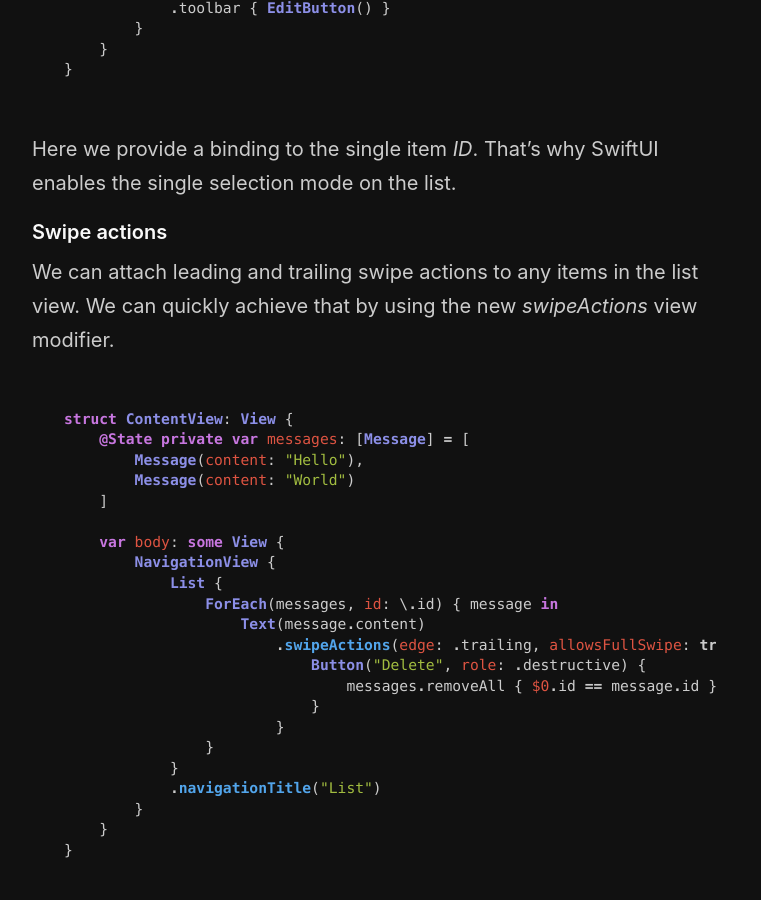
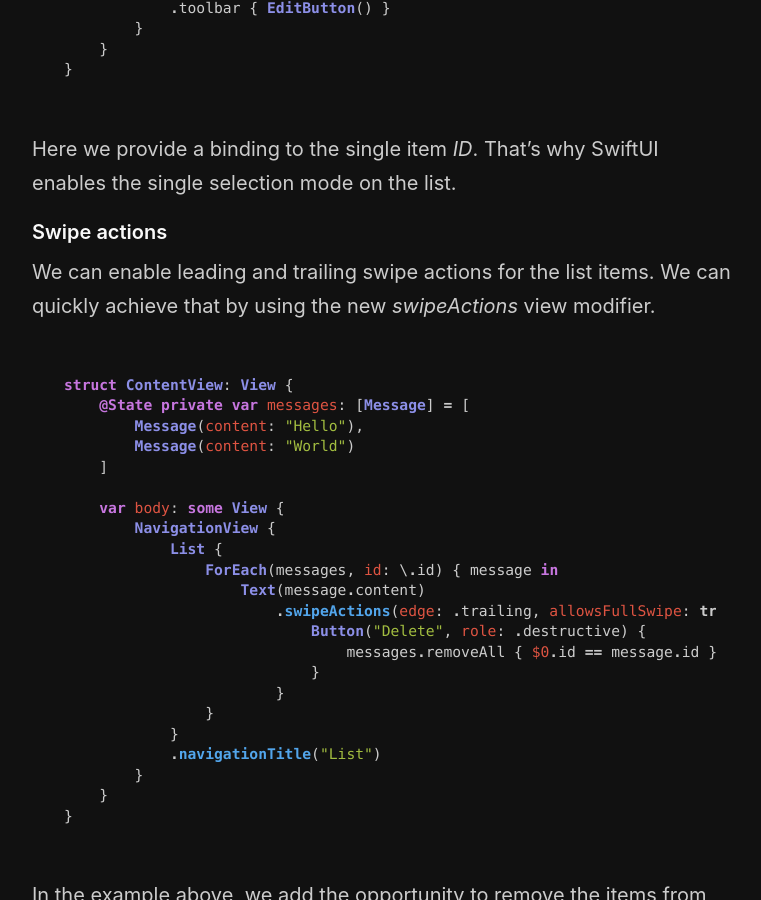
Before and after one commit to mecid/mecid.github.io, a Jekyll site: the page built from _posts/2021-06-16-mastering-list-in-swiftui.md, in a window 1280 px wide and 900 px high, scrolled down 6602 px. Shown: the whole window, without its empty margins (258-1019 px from the left). Built offline with Jekyll 4.4.1, drawn with Linux system fonts in a browser that asks for light colours.

Commit message:
small improvement in swipe actions section of mastering list post

````diff
--- a/_posts/2021-06-16-mastering-list-in-swiftui.md
+++ b/_posts/2021-06-16-mastering-list-in-swiftui.md
@@ -182,7 +182,7 @@ struct ContentView: View {
 Here we provide a binding to the single item *ID*. That's why SwiftUI enables the single selection mode on the list.
 
 #### Swipe actions
-We can attach leading and trailing swipe actions to any items in the list view. We can quickly achieve that by using the new *swipeActions* view modifier.
+We can enable leading and trailing swipe actions for the list items. We can quickly achieve that by using the new *swipeActions* view modifier.
 
 ```swift
 struct ContentView: View {
````
